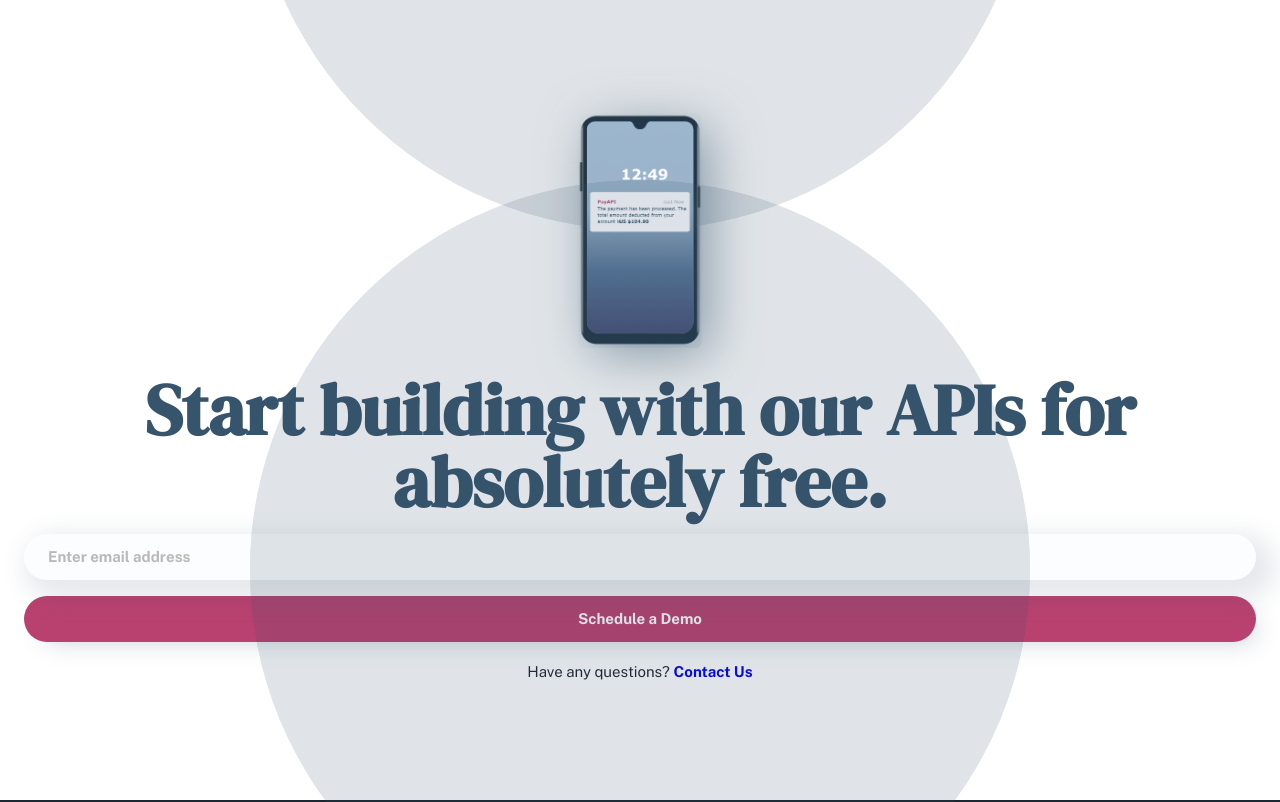
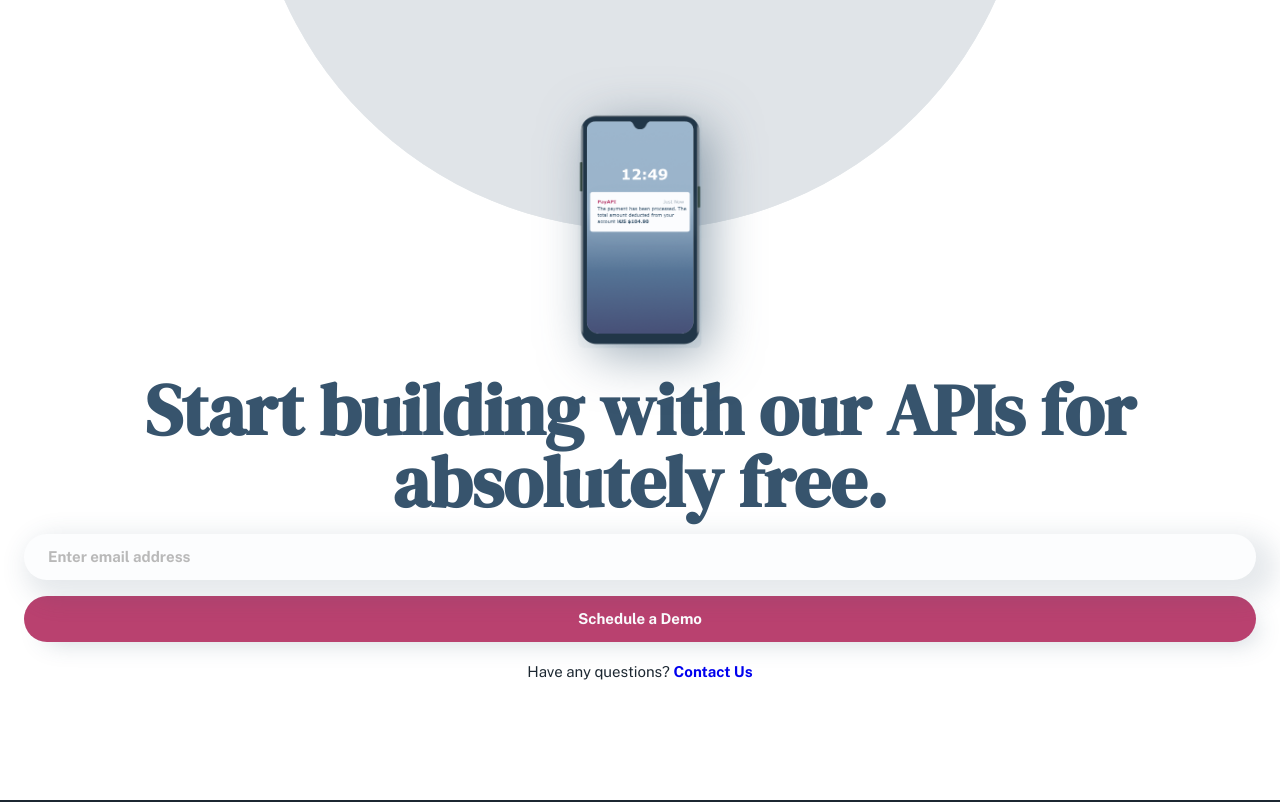
Before and after one commit to thorrellt/PayAPI, a React (Vite) app: page / in a window 1280 px wide. Shown: the top 802 px of the page. Built offline with nearby package versions, Linux system fonts and the light colour scheme.

Commit message:
add background cirecle to clients

```diff
--- a/src/styles/home/Clients.css
+++ b/src/styles/home/Clients.css
@@ -8,6 +8,7 @@
 
 .Clients .client-logos{
     position: relative;
+    overflow: hidden;
     display: grid;
     grid-template-columns: 1fr 1fr;
     column-gap: 3.5rem;
@@ -17,7 +18,7 @@
 }
 .Clients .client-logos .bgCircle-container{
     position: absolute;
-    overflow: hidden;
+
     width: 780px;
     left: 50%;
     top:-700px;
```
